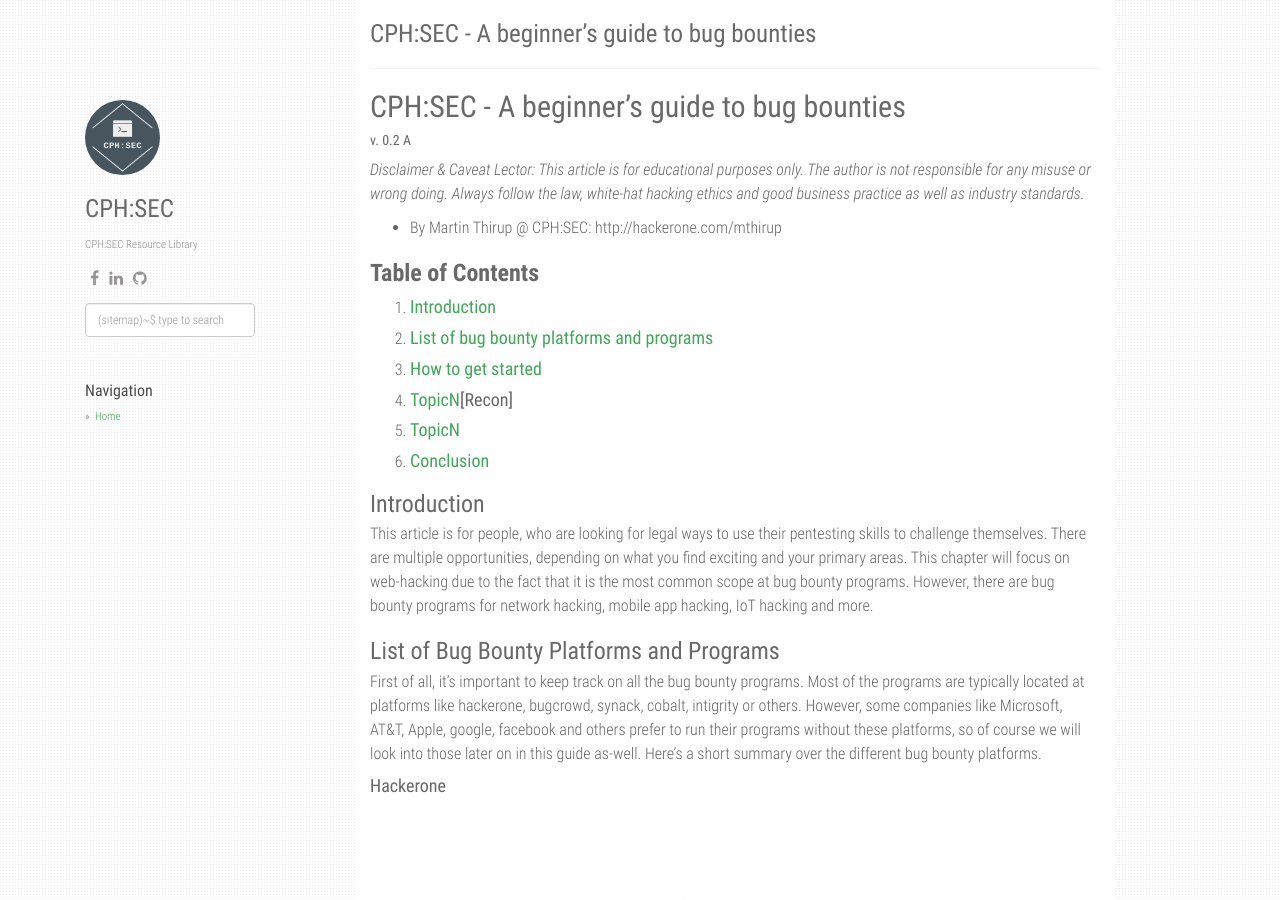
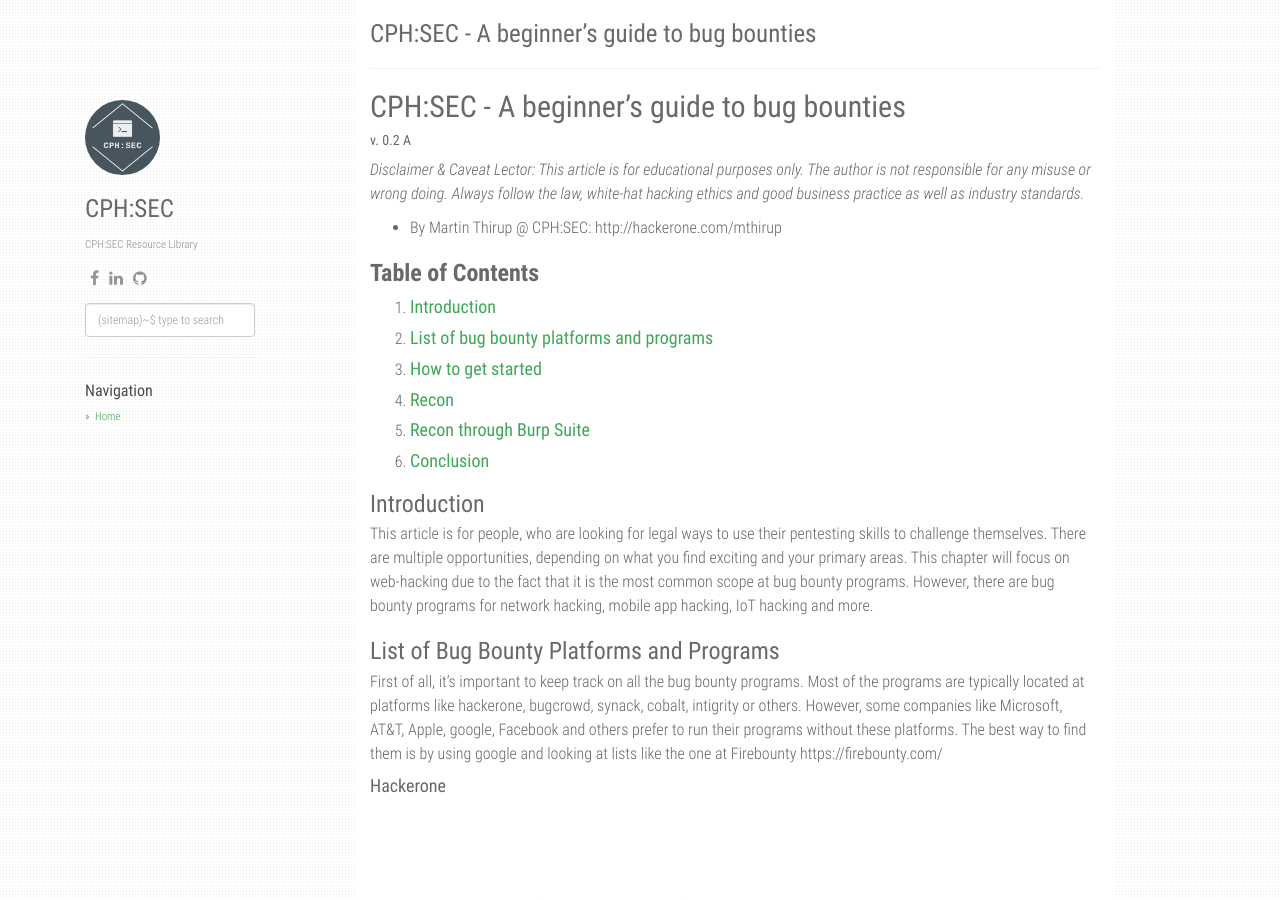
Before and after one commit to CPH-SEC/CPH-SEC.github.io, a Jekyll site: the page built from bugbounty.md, in a window 1280 px wide and 900 px high. Built offline with Jekyll 4.4.1, drawn with Linux system fonts in a browser that asks for light colours; our own code applies the rules of GitHub Pages for plain Markdown files.

Commit message:
Update bugbounty.md

```diff
--- a/bugbounty.md
+++ b/bugbounty.md
@@ -9,10 +9,10 @@
 ### **Table of Contents**
 
 1. #### [Introduction](#Introduction)
-2. #### [List of bug bounty platforms and programs](The-list)
+2. #### [List of bug bounty platforms and programs](#The-list)
 3. #### [How to get started](#How)
-4. #### [TopicN](#Recon)[Recon]
-5. #### [TopicN](#Burp Suite)
+4. #### [Recon](#Recon)
+5. #### [Recon through Burp Suite](#Burp Suite)
 6. #### [Conclusion](#Conclusion)
 
 
@@ -23,7 +23,7 @@
 
 ### <a id="The-list"></a>List of Bug Bounty Platforms and Programs
 
-First of all, it's important to keep track on all the bug bounty programs. Most of the programs are typically located at platforms like hackerone, bugcrowd, synack, cobalt, intigrity or others. However, some companies like Microsoft, AT&T, Apple, google, facebook and others prefer to run their programs without these platforms, so of course we will look into those later on in this guide as-well. Here's a short summary over the different bug bounty platforms.
+First of all, it's important to keep track on all the bug bounty programs. Most of the programs are typically located at platforms like hackerone, bugcrowd, synack, cobalt, intigrity or others. However, some companies like Microsoft, AT&T, Apple, google, Facebook and others prefer to run their programs without these platforms. The best way to find them is by using google and looking at lists like the one at Firebounty https://firebounty.com/
 
 #### Hackerone
 
```
